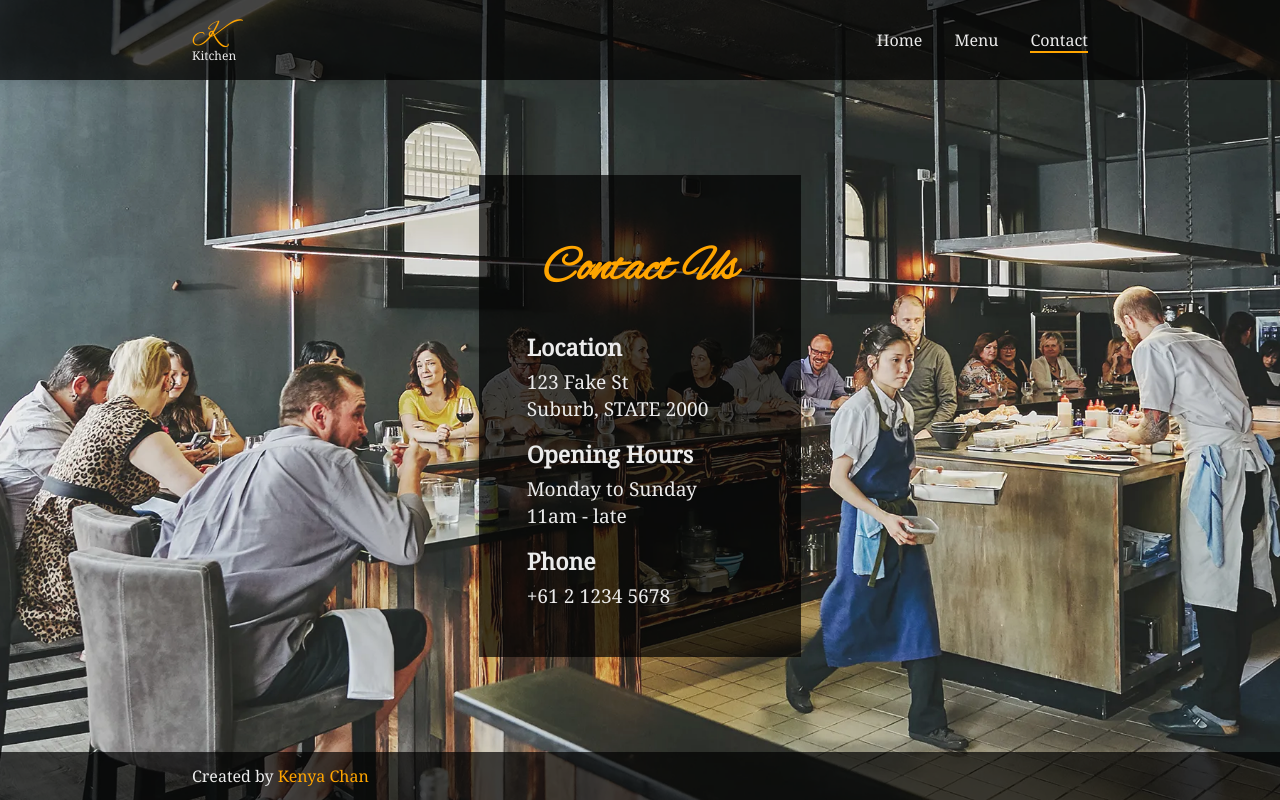
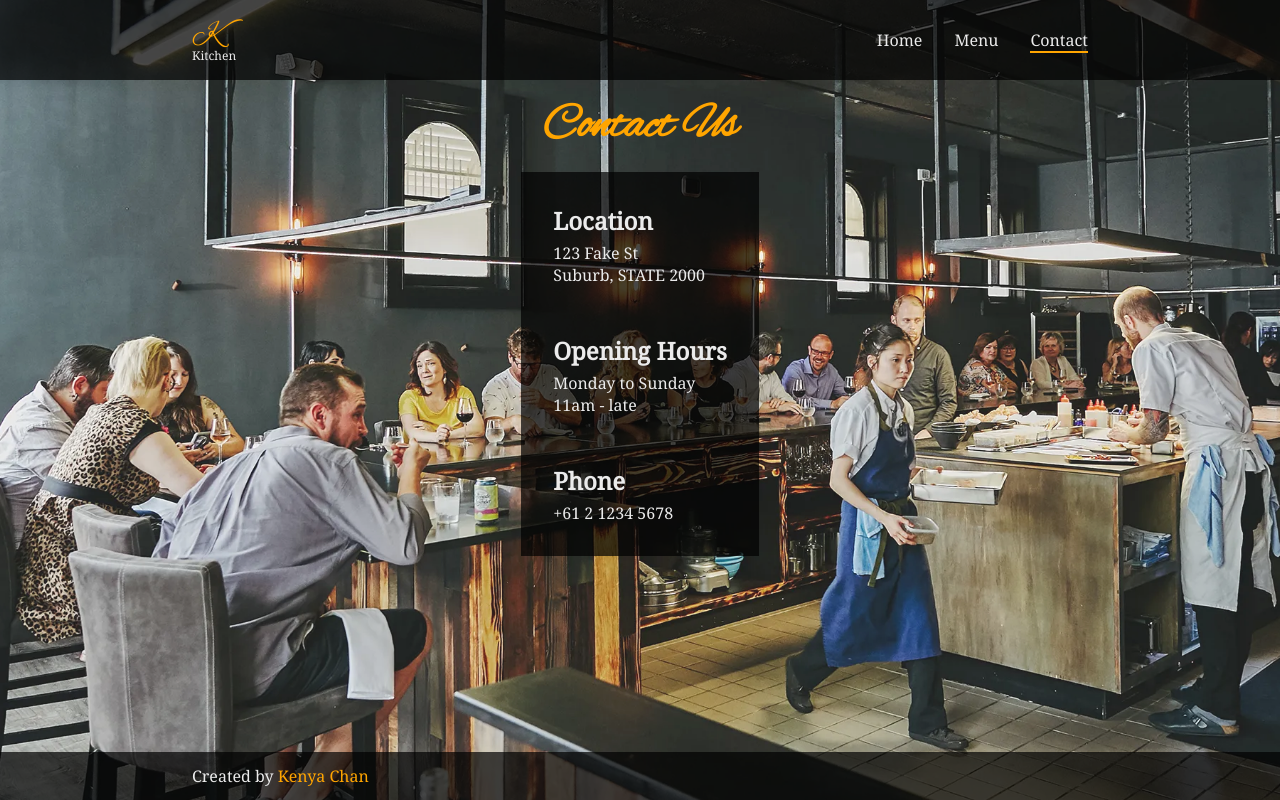
Before and after one commit to kenyachan/restaurant-page, a website built with webpack: page dist/index.html in a window 1280 px wide. Both pictures are taken after a click on the link "Contact". Built offline with nearby package versions, Linux system fonts and the light colour scheme.

Commit message:
Fix styling

```diff
--- a/src/contact.js
+++ b/src/contact.js
@@ -2,22 +2,24 @@ export default function contactPage() {
     const contactPage = document.createElement('section');
     contactPage.setAttribute('id', 'contact-page');
     contactPage.classList.add('page-width');
+    contactPage.classList.add('page');
 
-    const pageBlock = document.createElement('div');
-    pageBlock.classList.add('page-block');
-    contactPage.appendChild(pageBlock);
+    const header = document.createElement('header');
+    const heading = document.createElement('h1');
+    heading.textContent = "Contact Us";
+    header.appendChild(heading);
+    contactPage.appendChild(header);
 
-    const pageHeading = document.createElement('h1');
-    pageHeading.textContent = 'Contact Us';
-    pageBlock.appendChild(pageHeading);
+    const main = document.createElement('main');
+    contactPage.appendChild(main);
 
     const location = Location('123', 'Fake St', 'Suburb', 'STATE', '2000');
     const operatingHours = OperatingHours('Monday to Sunday', '11am - late');
     const phoneNumber = PhoneNumber('+61 2 1234 5678');
 
-    pageBlock.appendChild(location.getLocationElement());
-    pageBlock.appendChild(operatingHours.getOperatingHoursElement());
-    pageBlock.appendChild(phoneNumber.getPhoneNumberElement());
+    main.appendChild(location.getLocationElement());
+    main.appendChild(operatingHours.getOperatingHoursElement());
+    main.appendChild(phoneNumber.getPhoneNumberElement());
 
     return contactPage;
 }
--- a/src/home.js
+++ b/src/home.js
@@ -2,6 +2,7 @@ export default function homePage() {
     const homePage = document.createElement('section');
     homePage.setAttribute('id', 'home-page');
     homePage.classList.add('page-width');
+    homePage.classList.add('page');
 
     const quoteBlock = document.createElement('div');
     quoteBlock.classList.add('quote-block');
--- a/src/index.js
+++ b/src/index.js
@@ -3,16 +3,16 @@ import * as siteComponents from './site-components';
 import contactPage from './contact';
 import homePage from './home';
 import menuPage from './menu';
-import heroImgSrc from './hero.jpeg';
+import backgroundImgSrc from './background.jpeg';
 
 const body = document.querySelector('body');
 
-const heroImg = new Image();
-heroImg.src = heroImgSrc;
-heroImg.setAttribute('id', 'hero-img');
-heroImg.classList.add('hero');
+const backgroundImg = new Image();
+backgroundImg.src = backgroundImgSrc;
+backgroundImg.setAttribute('id', 'background-img');
+backgroundImg.classList.add('background-img');
 
-body.appendChild(heroImg);
+body.appendChild(backgroundImg);
 
 const header = siteComponents.Header();
 const headerElement = header.getHeaderElement();
--- a/src/menu.js
+++ b/src/menu.js
@@ -3,6 +3,7 @@ import pastaImage from './penne.jpeg';
 export default function menuPage() {
     const menuPage = document.createElement('section');
     menuPage.classList.add('page-width');
+    menuPage.classList.add('page');
     menuPage.setAttribute('id', 'menu-page');
 
     const header = document.createElement('header');
--- a/src/style.css
+++ b/src/style.css
@@ -21,7 +21,18 @@ body {
     min-height: 100vh;
 }
 
-main {
+.background-img {
+    position: absolute;
+    z-index: -1;
+
+    object-fit: cover;
+    width: 100%;
+    height: 100vh;
+
+    filter: opacity(0.9)
+}
+
+body > main {
     flex: 1 1 auto;
     display: flex;
     justify-content: center;
@@ -59,57 +70,6 @@ body > header {
     font-family: 'Noto Serif';
     font-size: 12px;
     color: var(--lightgrey);
-}
-
-.page-width {
-    width: clamp(500px, 75vw, 1200px);
-    padding: 0 2rem;
-}
-
-#home-page {
-    display: flex;
-    flex-direction: column;
-    justify-content: center;
-}
-
-.quote-block,
-.page-block {
-    background-color: var(--background);
-    padding: 3rem;
-    font-size: larger;
-
-    display: flex;
-    flex-direction: column;
-    gap: 1rem;
-}
-
-.page-block h1 {
-    color: orange;
-}
-
-.page-block h2 {
-    font-size: larger;
-}
-
-.quote-block p.quote {
-    font-style: italic;
-}
-
-.quote-block p.author {
-    text-align: right;
-}
-
-footer {
-    display: flex;
-    justify-content: center;
-    align-items: center;
-    background-color: var(--background);
-    height: 3rem;
-}
-
-footer a {
-    text-decoration: none;
-    color: orange;
 }
 
 /* Navigation */
@@ -152,27 +112,71 @@ nav a.active::after {
     transform:scale(1);
 }
 
-.hero {
-    position: absolute;
-    z-index: -1;
-
-    object-fit: cover;
-    width: 100%;
-    height: 100vh;
-
-    filter: opacity(0.9)
+footer {
+    display: flex;
+    justify-content: center;
+    align-items: center;
+    background-color: var(--background);
+    height: 3rem;
 }
 
-#contact-page {
+footer a {
+    text-decoration: none;
+    color: orange;
+}
+
+
+.page-width {
+    width: clamp(500px, 75vw, 1200px);
+    padding: 0 2rem;
+}
+
+.page {
+    display: flex;
+    flex-direction: column;
+    align-items: center;
+}
+
+#home-page {
     display: flex;
     flex-direction: column;
     justify-content: center;
-    align-items: center;
 }
 
-.info-block :first-child {
+.quote-block {
+    background-color: var(--background);
+    padding: 3rem;
+    font-size: larger;
+
+    display: flex;
+    flex-direction: column;
+    gap: 1rem;
+
+    max-width: 600px;
+}
+
+.quote-block p.quote {
+    font-style: italic;
+}
+
+.quote-block p.author {
+    text-align: right;
+}
+
+/* Contact Us */
+#contact-page main {
+    background-color: var(--background);
+    padding: 2rem;
+
+    display: flex;
+    flex-direction: column;
+}
+
+.info-block h2 {
     margin-bottom: 5px;
 }
+
+
 
 #content h1 {
     font-family: "Alex Brush";
@@ -195,6 +199,7 @@ nav a.active::after {
     flex-wrap: wrap;
 }
 
+
 .menu-item {
     max-width: 300px;
     background-color: rgba(0, 0, 0, 0.8);
```
Also changed, not shown: src/background.jpeg (renamed from src/hero.jpeg).
